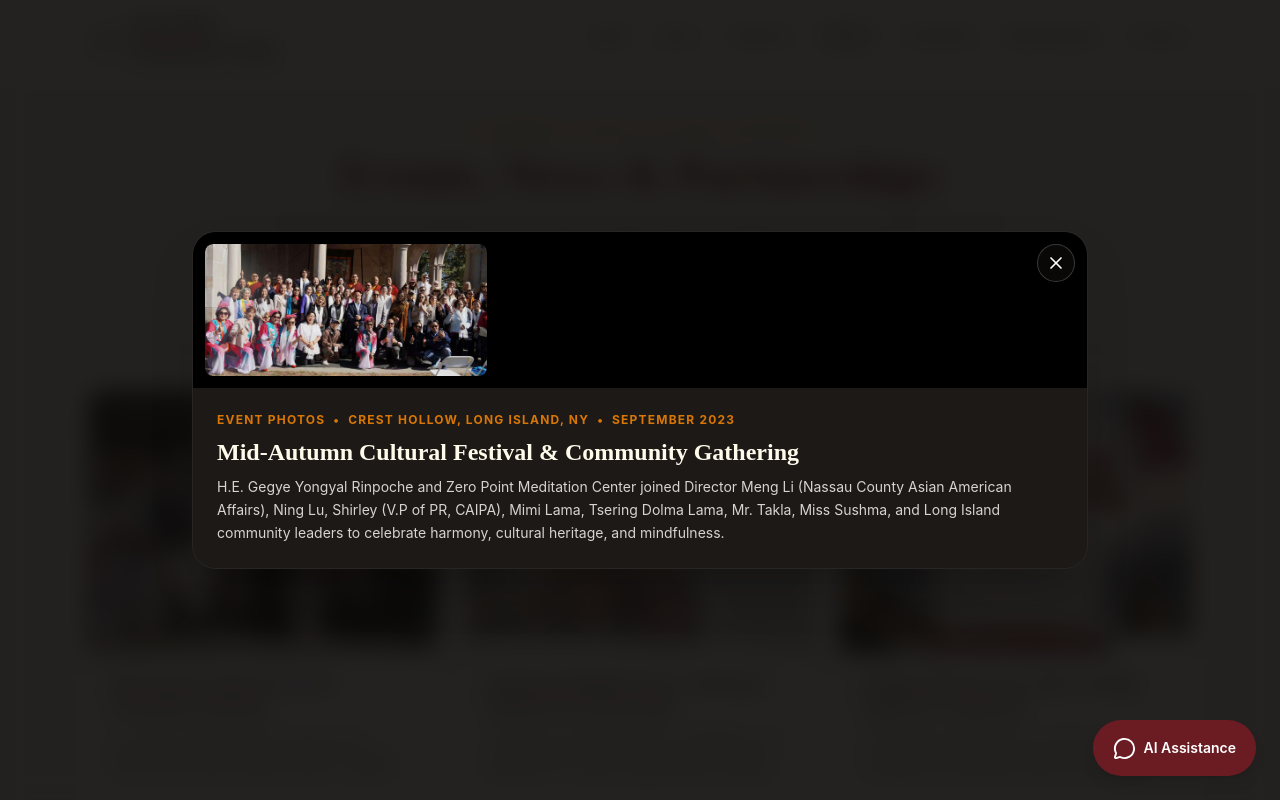
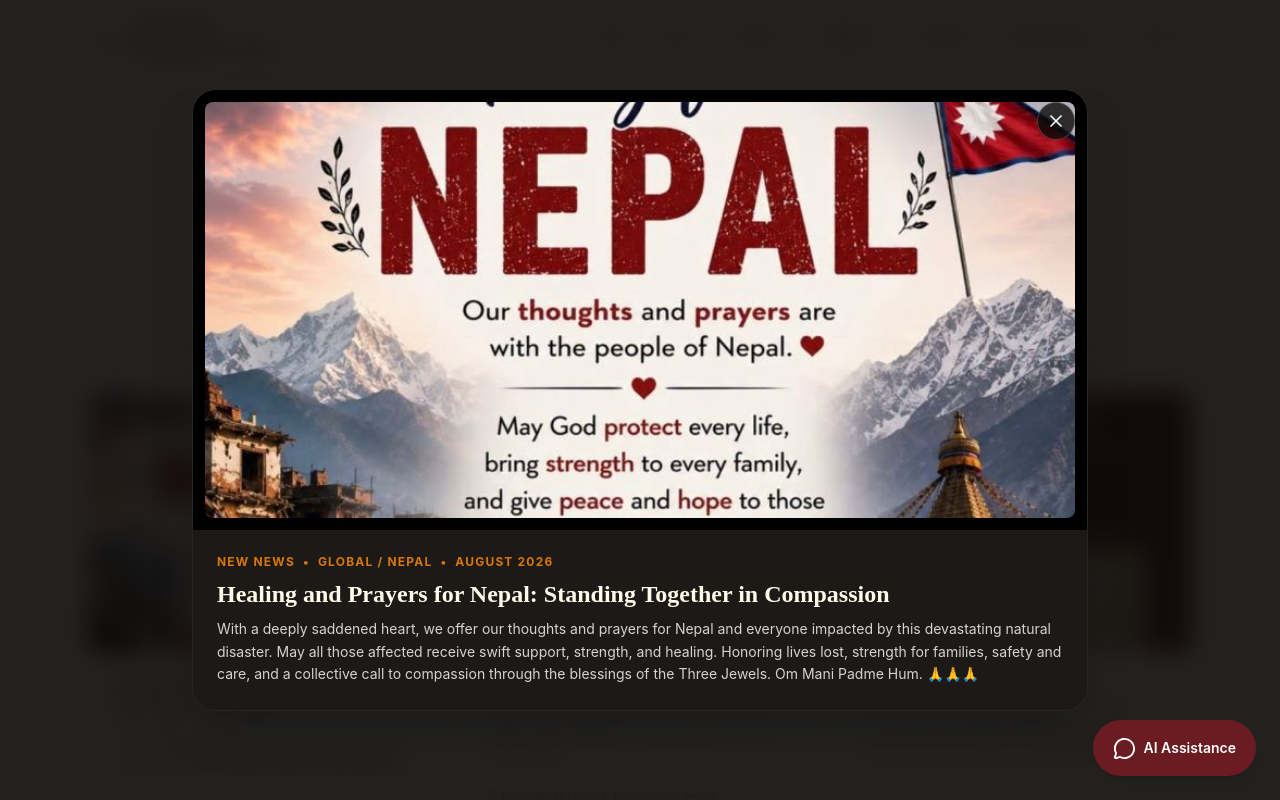
Before and after one commit to sherpaten/Zero-Point-Meditation-Center, a React (Vite) app in the folder zero-point-meditation/: page /events in a window 1280 px wide. Both pictures are taken after a click on the button 264 px from the left and 629 px from the top of the page. Shown: the top 800 px of the page. Built offline with nearby package versions, Linux system fonts and the light colour scheme.

Commit message:
Reorder event archive tabs and add photo sliders

```diff
--- a/zero-point-meditation/src/pages/Events.jsx
+++ b/zero-point-meditation/src/pages/Events.jsx
@@ -1,6 +1,6 @@
 import React, { useState } from 'react';
 import { motion, AnimatePresence } from 'framer-motion';
-import { Calendar, MapPin, Image as ImageIcon, FileText, Newspaper, X, Eye, Handshake } from 'lucide-react';
+import { Calendar, MapPin, Image as ImageIcon, FileText, Newspaper, X, Eye, Handshake, ChevronLeft, ChevronRight } from 'lucide-react';
 
 import event1 from '../assets/Event 1.jpeg';
 import event2 from '../assets/Event 2.jpeg';
@@ -296,7 +296,7 @@ const galleryItems = [
   //   image: newPoster1, description: 'ADD VERIFIED POSTER OR NEWS DESCRIPTION' },
 ];
 
-const tabs = ['All', 'Older', '2024', '2025', 'Current', 'Poste&News'];
+const tabs = [{ label: 'Current', value: 'Current' }, { label: '2025', value: '2025' }, { label: '2024', value: '2024' }, { label: 'Older', value: 'Older' }, { label: 'Poster & News', value: 'Poste&News' }];
 
 const containerVariants = {
   hidden: { opacity: 0 },
@@ -308,13 +308,30 @@ const cardVariants = {
   exit: { opacity: 0, scale: 0.94, transition: { duration: 0.16 } }
 };
 
+function EventPhotoSlider({ item, className = '' }) {
+  const photos = item.images?.length ? item.images : [item.image];
+  const [index, setIndex] = useState(0);
+  const move = (direction, event) => {
+    event?.stopPropagation();
+    setIndex((current) => (current + direction + photos.length) % photos.length);
+  };
+  return (
+    <div className={`relative w-full h-full ${className}`}>
+      <img src={photos[index]} alt={`${item.title} — photo ${index + 1} of ${photos.length}`} loading="lazy"
+        className={`w-full h-full ${item.type === 'poster' ? 'object-contain' : 'object-cover'}`} />
+      {photos.length > 1 && <>
+        <button type="button" aria-label="Previous photo" onClick={(event) => move(-1, event)} className="absolute left-2 top-1/2 -translate-y-1/2 rounded-full bg-stone-950/75 text-white p-2 shadow-lg hover:bg-stone-950"><ChevronLeft size={18} /></button>
+        <button type="button" aria-label="Next photo" onClick={(event) => move(1, event)} className="absolute right-2 top-1/2 -translate-y-1/2 rounded-full bg-stone-950/75 text-white p-2 shadow-lg hover:bg-stone-950"><ChevronRight size={18} /></button>
+        <span className="absolute bottom-2 right-2 rounded-full bg-stone-950/75 text-white text-[11px] px-2.5 py-1">{index + 1} / {photos.length}</span>
+      </>}
+    </div>
+  );
+}
+
 export default function Events() {
-  const [filter, setFilter] = useState('All');
+  const [filter, setFilter] = useState('Current');
   const [selectedMedia, setSelectedMedia] = useState(null);
-
-  const filteredItems = filter === 'All'
-    ? galleryItems
-    : galleryItems.filter((item) => item.group === filter);
+  const filteredItems = galleryItems.filter((item) => item.group === filter);
 
   const getBadgeIcon = (type) => {
     if (type === 'poster') return <FileText size={12} />;
@@ -339,16 +356,16 @@ export default function Events() {
         </p>
       </motion.header>
 
-      {/* Navigation order requested: All, Older, 2024, 2025, Current, Poste&News */}
+      {/* Archive navigation follows the requested order. */}
       <nav aria-label="Filter event archive" className="flex justify-center gap-2 border-b border-stone-200 pb-4 flex-wrap">
         {tabs.map((tab) => (
-          <button key={tab} type="button" onClick={() => setFilter(tab)}
-            aria-pressed={filter === tab}
-            className={`relative px-4 sm:px-5 py-2 rounded-full text-xs sm:text-sm font-bold transition-colors focus:outline-none focus-visible:ring-2 focus-visible:ring-buddhist-gold ${filter === tab ? 'text-amber-50' : 'text-stone-600 hover:text-stone-900'}`}>
-            {filter === tab && (
+          <button key={tab.value} type="button" onClick={() => setFilter(tab.value)}
+            aria-pressed={filter === tab.value}
+            className={`relative px-4 sm:px-5 py-2 rounded-full text-xs sm:text-sm font-bold transition-colors focus:outline-none focus-visible:ring-2 focus-visible:ring-buddhist-gold ${filter === tab.value ? 'text-amber-50' : 'text-stone-600 hover:text-stone-900'}`}>
+            {filter === tab.value && (
               <motion.span layoutId="activeEventTab" className="absolute inset-0 bg-buddhist-burgundy rounded-full shadow-md" />
             )}
-            <span className="relative z-10">{tab}</span>
+            <span className="relative z-10">{tab.label}</span>
           </button>
         ))}
       </nav>
@@ -365,18 +382,7 @@ export default function Events() {
               className="bg-white rounded-2xl border border-stone-200 overflow-hidden shadow-sm hover:shadow-lg transition-shadow cursor-pointer group flex flex-col">
 {/* Posters are displayed as artwork only; event cards retain their details. */}
               <div className={`relative overflow-hidden bg-stone-100 ${item.type === 'poster' ? 'aspect-[3/4]' : 'aspect-[4/3]'}`}>
-                {item.images?.length > 1 && item.type !== 'poster' ? (
-                  <div className="absolute inset-0 grid grid-cols-2 gap-1 p-1">
-                    {item.images.map((src, index) => (
-                      <img key={item.id + '-preview-' + index} src={src} alt={item.title + ' — photo ' + (index + 1)} loading="lazy"
-                        className="w-full h-full min-h-0 object-cover rounded-sm" />
-                    ))}
-                  </div>
-                ) : (
-                  <motion.img src={item.image} alt={item.type === 'poster' ? 'Event poster — open to view full size' : item.title} loading="lazy"
-                    whileHover={{ scale: 1.04 }} transition={{ duration: 0.35 }}
-                    className={`w-full h-full ${item.type === 'poster' ? 'object-contain' : 'object-cover'}`} />
-                )}
+                <EventPhotoSlider item={item} />
                 <div className="absolute inset-0 bg-stone-950/25 opacity-0 group-hover:opacity-100 transition-opacity flex items-center justify-center">
                   <span className="bg-white/20 backdrop-blur-md text-white p-3 rounded-full border border-white/30"><Eye size={20} /></span>
                 </div>
@@ -423,15 +429,9 @@ export default function Events() {
                 className="absolute top-3 right-3 z-10 bg-stone-950/80 hover:bg-stone-950 text-white p-2 rounded-full border border-white/20">
                 <X size={20} />
               </button>
-              <div className="bg-black flex items-center justify-center max-h-[60vh] min-h-0">
-                <div className="w-full max-h-[60vh] overflow-y-auto p-3">
-                  <div className="grid grid-cols-1 sm:grid-cols-2 lg:grid-cols-3 gap-3 items-center">
-                    {(selectedMedia.images || [selectedMedia.image]).map((src, index) => (
-                      <div key={selectedMedia.id + '-photo-' + index} className="flex items-center justify-center min-w-0 bg-stone-950 rounded-lg overflow-hidden">
-                        <img src={src} alt={selectedMedia.title + ' — photo ' + (index + 1)} className="w-full h-auto max-h-[42vh] object-contain rounded-lg" />
-                      </div>
-                    ))}
-                  </div>
+              <div className="bg-black flex items-center justify-center max-h-[60vh] min-h-0 p-3">
+                <div className="w-full h-[38vh] sm:h-[52vh] max-h-[60vh]">
+                  <EventPhotoSlider item={selectedMedia} className="rounded-lg overflow-hidden" />
                 </div>
               </div>
 {selectedMedia.type !== 'poster' && (
```
